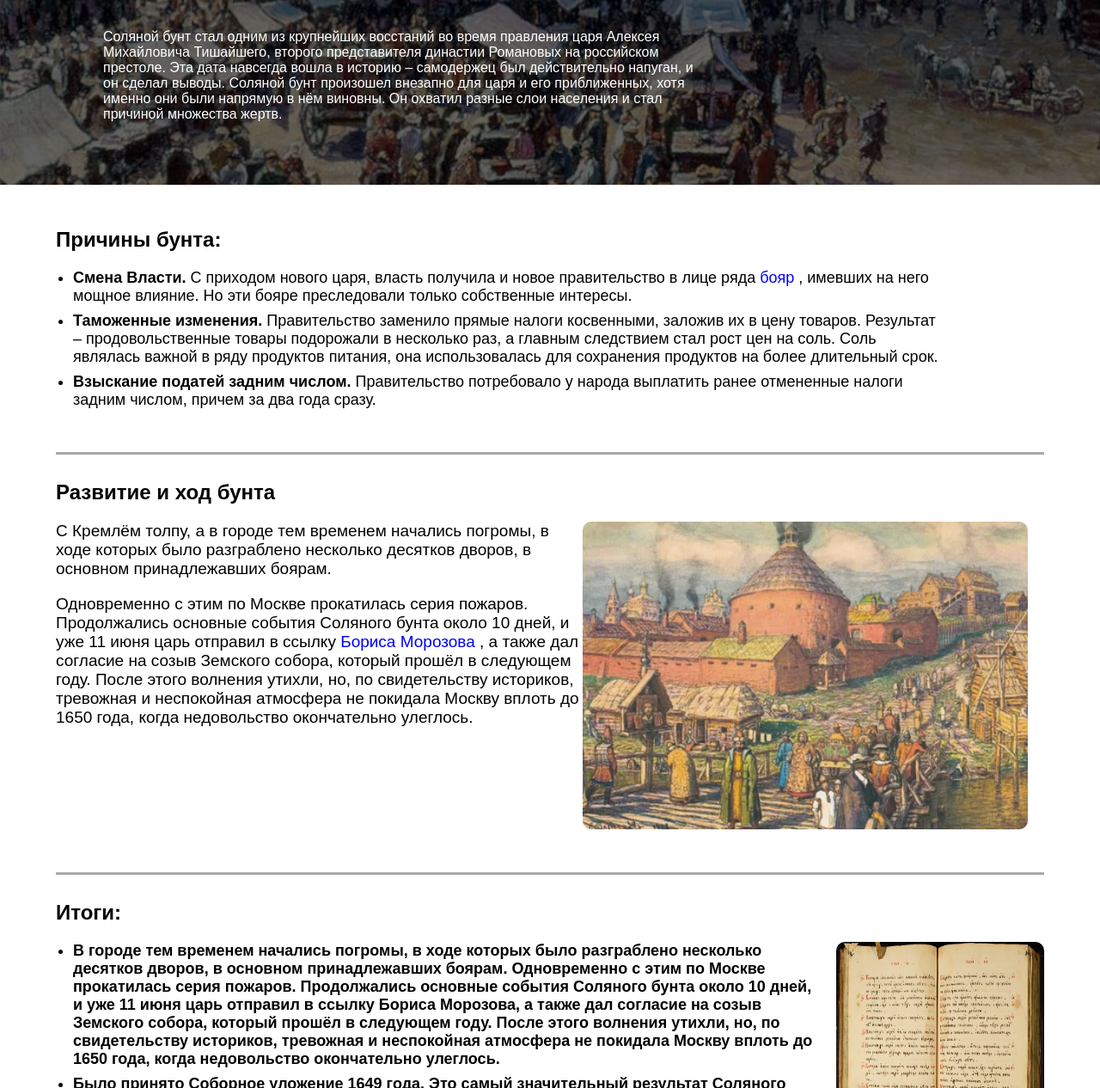
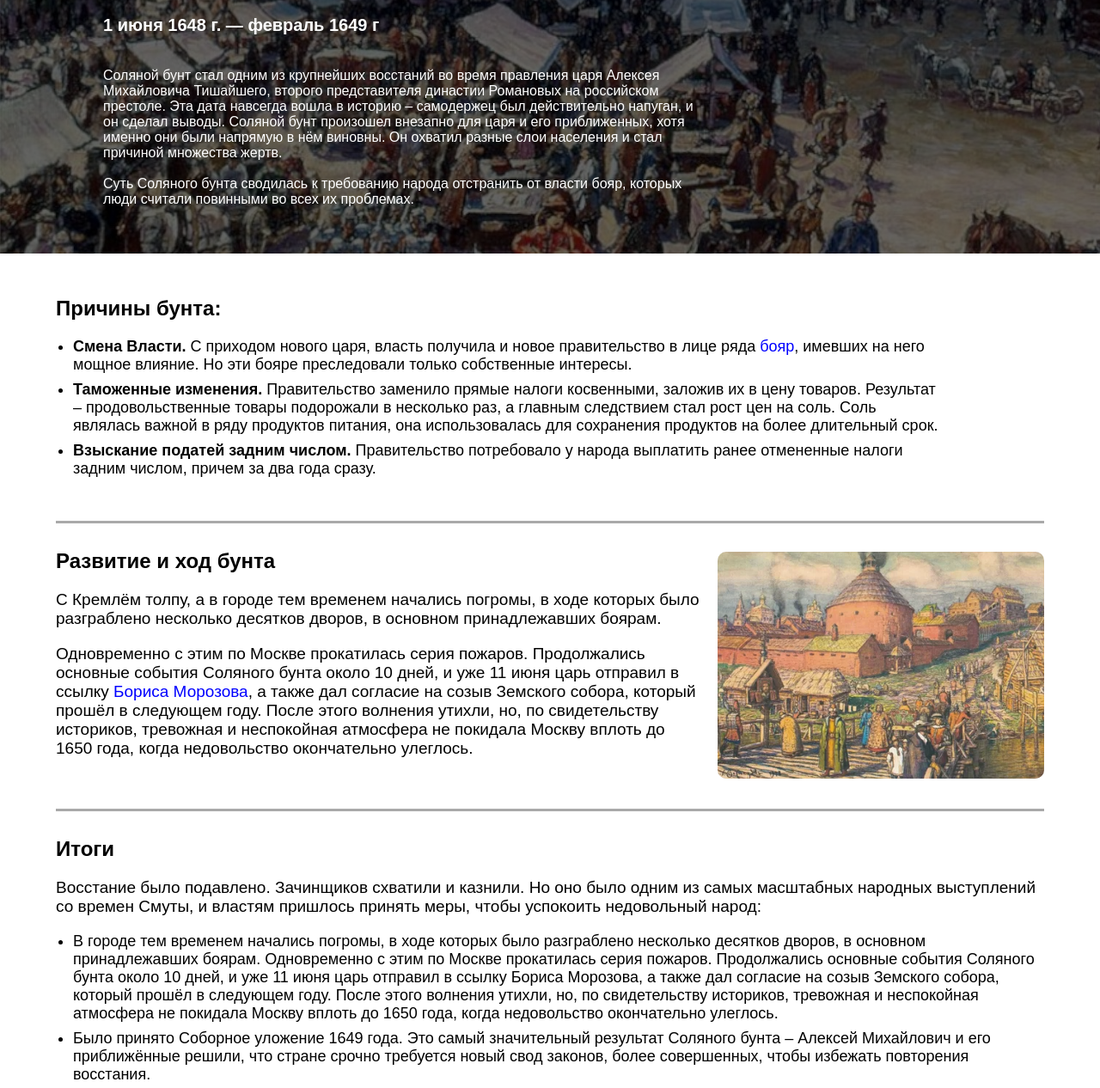
Before and after one commit to viklover/RebelliousCentury, a plain HTML site: page pages/salt_riot/index.html in a window 1280 px wide. Shown: the part 265-1531 px from the top of the page at 86% size. Drawn offline with Linux system fonts and the light colour scheme.

Commit message:
Addition responsive to design page

```diff
--- a/pages/salt_riot/index.html
+++ b/pages/salt_riot/index.html
@@ -21,10 +21,19 @@
         <section class="preview salt_riot" style="--background: url('salt_riot/images/4754.jpg')">
             <div class="blur"></div>
             <header>
-                <h2>Соляной бунт</h2>
+                <h2>Соляной бунт <i>(Московское восстание)</i></h2>
                 <p><h3>1 июня 1648 г. — февраль 1649 г</h3>
                     <br>
-                    Соляной бунт стал одним из крупнейших восстаний во время правления царя Алексея Михайловича Тишайшего, второго представителя династии Романовых на российском престоле. Эта дата навсегда вошла в историю – самодержец был действительно напуган, и он сделал выводы. Соляной бунт произошел внезапно для царя и его приближенных, хотя именно они были напрямую в нём виновны. Он охватил разные слои населения и стал причиной множества жертв.
+                    Соляной бунт стал одним из крупнейших восстаний во время правления царя Алексея Михайловича
+                Тишайшего, второго представителя династии Романовых на российском престоле. Эта дата навсегда
+                вошла в историю – самодержец был действительно напуган, и он сделал выводы. Соляной бунт произошел
+                внезапно для царя и его приближенных, хотя именно они были напрямую в нём виновны. Он охватил
+                разные слои населения и стал причиной множества жертв.
+                <br><br>
+
+                Суть Соляного бунта сводилась к требованию народа отстранить от власти бояр, которых люди считали
+                повинными во всех их проблемах.
+
 
                 </p>
             </header>
@@ -33,12 +42,13 @@
         <main class="content">
             <section>
                 <h2>Причины бунта:</h2>
+
                 <ul>
                     <li>
                         <div class="item">
                             <strong>Смена Власти.
 
-                            </strong> С приходом нового царя, власть получила и новое правительство в лице ряда <span class="tooltip" data-tooltip="Бояре - в узком смысле слой феодального общества">бояр </span>, имевших на него мощное влияние. Но эти бояре преследовали только собственные интересы.
+                            </strong> С приходом нового царя, власть получила и новое правительство в лице ряда <span class="tooltip" data-tooltip="Бояре - в узком смысле слой феодального общества">бояр</span>, имевших на него мощное влияние. Но эти бояре преследовали только собственные интересы.
 
                     </li>
                     <li>
@@ -67,7 +77,7 @@
                         </p>
                         <p style="margin-bottom: 0;">
                              Одновременно с этим по Москве прокатилась серия пожаров.
-Продолжались основные события Соляного бунта около 10 дней, и уже 11 июня царь отправил в ссылку <span class="tooltip" data-tooltip="Борис Морозов - русский боярин, один из крупнейших землевладельцев"> Бориса Морозова</span> , а также дал согласие на созыв Земского собора, который прошёл в следующем году. После этого волнения утихли, но, по свидетельству историков, тревожная и неспокойная атмосфера не покидала Москву вплоть до 1650 года, когда недовольство окончательно улеглось.
+Продолжались основные события Соляного бунта около 10 дней, и уже 11 июня царь отправил в ссылку <span class="tooltip" data-tooltip="Борис Морозов - русский боярин, один из крупнейших землевладельцев"> Бориса Морозова</span>, а также дал согласие на созыв Земского собора, который прошёл в следующем году. После этого волнения утихли, но, по свидетельству историков, тревожная и неспокойная атмосфера не покидала Москву вплоть до 1650 года, когда недовольство окончательно улеглось.
 
 
 
@@ -75,7 +85,7 @@
                         </p>
                     </div>
 
-                    <div class="image" style="width: 300%; margin-right: 19px;">
+                    <div class="image" id="img1">
                         <img src="/pages/salt_riot/images/i.webp2.webp" style="width: 100%; height: 100%;">
                         <div class="text-block">
                             <p class="text">Картина Эрнеста Лисснера Соляной бунт.</p>
@@ -88,39 +98,39 @@
             </section>
             <hr color="darkgray" class="line">
             <section>
-                <h2>Итоги:</h2>
+                <h2>Итоги</h2>
+                <p>
+                    Восстание было подавлено. Зачинщиков схватили и казнили. Но оно было одним из самых
+                    масштабных народных выступлений со времен Смуты, и властям пришлось принять меры, чтобы
+                    успокоить недовольный народ:
+
+                </p>
                 <div class="row">
                     <div>
                         <ul style="margin: 0;">
                             <li style="margin-top: 0;">
                                 <div class="block block_with_img">
-                                    <strong>
+
 
                                      В городе тем временем начались погромы, в ходе которых было разграблено несколько десятков дворов, в основном принадлежавших боярам. Одновременно с этим по Москве прокатилась серия пожаров.
                                     Продолжались основные события Соляного бунта около 10 дней, и уже 11 июня царь отправил в ссылку Бориса Морозова, а также дал согласие на созыв Земского собора, который прошёл в следующем году. После этого волнения утихли, но, по свидетельству историков, тревожная и неспокойная атмосфера не покидала Москву вплоть до 1650 года, когда недовольство окончательно улеглось.
-                                </strong>
+
                                 </div>
                             </li>
                             <li>
                                 <div class="block block_with_img">
-                                    <strong> Было принято Соборное уложение 1649 года. Это самый значительный результат Соляного бунта – Алексей Михайлович и его приближённые решили, что стране срочно требуется новый свод законов, более совершенных, чтобы избежать повторения восстания.
-                                    </strong>
+                                     Было принято Соборное уложение 1649 года. Это самый значительный результат Соляного бунта – Алексей Михайлович и его приближённые решили, что стране срочно требуется новый свод законов, более совершенных, чтобы избежать повторения восстания.
+
 
                                 </div>
                             </li>
                             <li style="margin-bottom: 0;">
                                 <div class="block block_with_img">
-                                    <strong>Царь понял, что обстоятельства и определенные условия могут заставить людей объединиться, бороться и побеждать, отстаивая свои права.
+                                    Царь понял, что обстоятельства и определенные условия могут заставить людей объединиться, бороться и побеждать, отстаивая свои права.
 </strong>
                                 </div>
                             </li>
                         </ul>
-                    </div>
-                    <div class="image" style="margin-left: 19px; width: 130%;">
-                        <img src="/pages/salt_riot/images/external-content.duckduckgo.jpg" style="width: 100%; height: 100%;">
-                        <div class="text-block">
-                            <p class="text">Картина книги "Соборное уложение"</p>
-                        </div>
                     </div>
                 </div>
             </section>
--- a/pages/salt_riot/style.css
+++ b/pages/salt_riot/style.css
@@ -2,22 +2,96 @@
     background-position: 0 -300px;
 }
 
+i {
+    opacity: 0.7;
+    font-weight: normal;
+}
+
 @media(min-width: 320px) {
+
+    #img1 {
+        margin-top: 10px;
+        width: 100%;
+    }
+
+    .salt_riot {
+        background-position: center;
+        background-size: 1300px;
+        background-repeat: no-repeat;
+    }
+
     .preview {
-        height: 490px;
+        height: 680px;
     }
 
     .preview .blur {
-        height: 490px;
+        height: 680px;
+    }
+}
+
+@media(min-width: 375px) {
+
+    .preview {
+        height: 620px;
+    }
+
+    .preview .blur {
+        height: 620px;
+    }
+}
+
+@media(min-width: 425px) {
+    .preview {
+        height: 550px;
+    }
+
+    .preview .blur {
+        height: 550px;
     }
 }
 
 @media(min-width: 768px) {
+
+    #img1 {
+        margin-top: 20px;
+    }
+
+    .salt_riot {
+        background-position: 0 -300px;
+        background-size: auto;
+    }
+
     .preview {
-        height: 400px;
+        height: 460px;
     }
 
     .preview .blur {
-        height: 400px;
+        height: 460px;
     }
 }
+
+@media(min-width: 1024px) {
+
+    #img1 {
+        margin: auto;
+        margin-left: 20px;
+        width: 300%;
+    }
+}
+
+@media(min-width: 1280px) {
+
+    #img1 {
+        width: 180%;
+        margin-bottom: -60px;
+        bottom: 45px;
+    }
+
+    .preview {
+        height: 480px;
+    }
+
+    .preview .blur {
+        height: 480px;
+    }
+}
```
